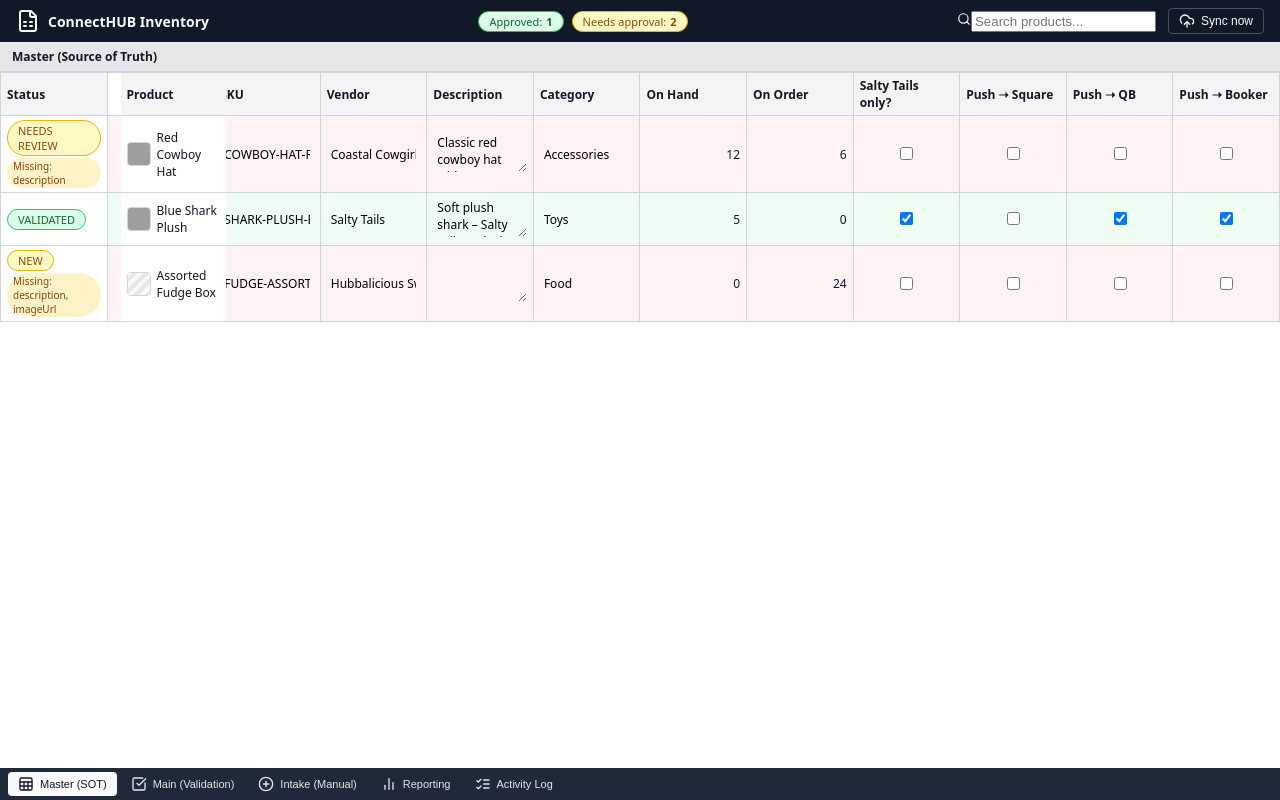
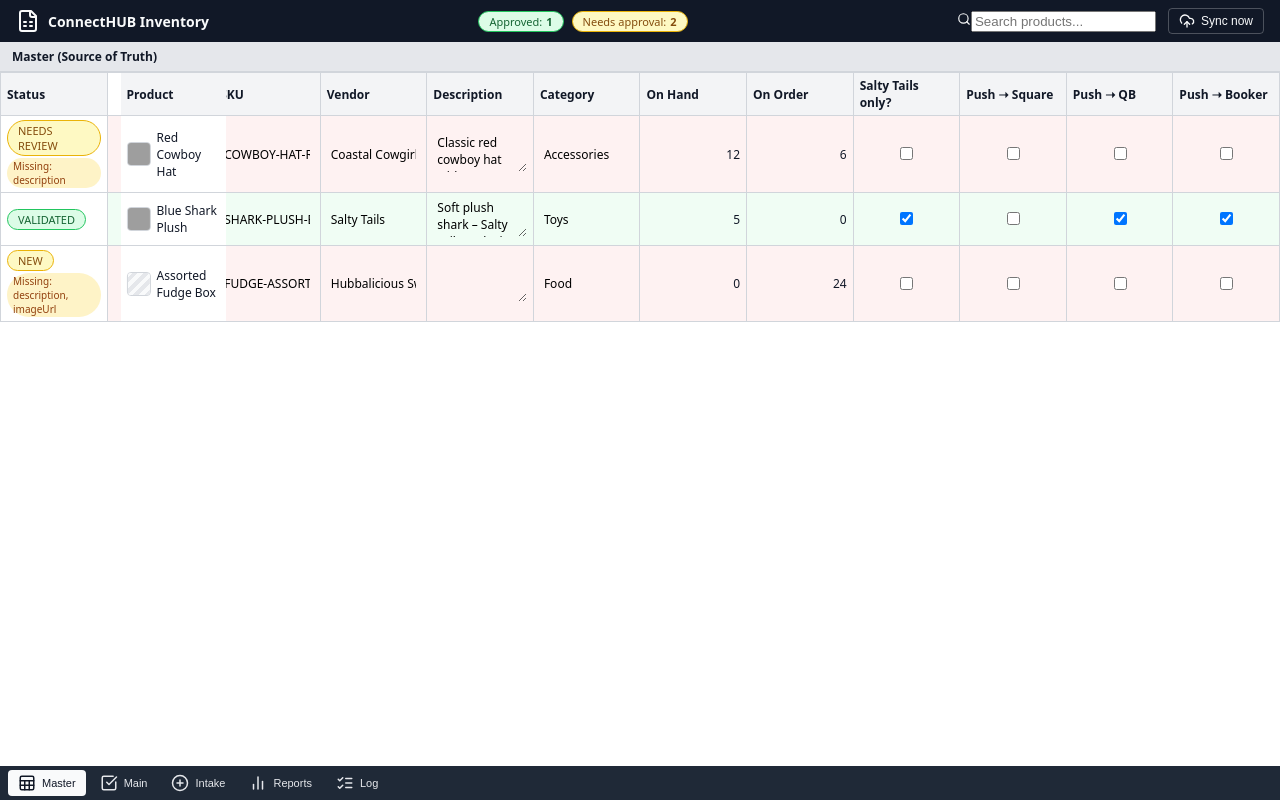
Before and after one commit to edan-ais/ConnectHUB, a React (Vite) app: page / in a window 1280 px wide. Built offline with nearby package versions, Linux system fonts and the light colour scheme; grey boxes are pictures that could not be loaded.

Commit message:
Update TabBar.tsx

```diff
--- a/src/components/layout/TabBar.tsx
+++ b/src/components/layout/TabBar.tsx
@@ -1,14 +1,20 @@
 import React from "react";
-import { Sheet, CheckSquare, PlusCircle, BarChart2, ListChecks } from "lucide-react";
+import {
+  Sheet,
+  CheckSquare,
+  PlusCircle,
+  BarChart2,
+  ListChecks
+} from "lucide-react";
 import { useInventoryStore } from "../../state/inventoryStore";
 import { TabId } from "../../lib/types";
 
 const TABS: { id: TabId; label: string; icon: React.ElementType }[] = [
-  { id: "MASTER", label: "Master (SOT)", icon: Sheet },
-  { id: "MAIN", label: "Main (Validation)", icon: CheckSquare },
-  { id: "INTAKE", label: "Intake (Manual)", icon: PlusCircle },
-  { id: "REPORTS", label: "Reporting", icon: BarChart2 },
-  { id: "LOGS", label: "Activity Log", icon: ListChecks }
+  { id: "MASTER", label: "Master", icon: Sheet },
+  { id: "MAIN", label: "Main", icon: CheckSquare },
+  { id: "INTAKE", label: "Intake", icon: PlusCircle },
+  { id: "REPORTS", label: "Reports", icon: BarChart2 },
+  { id: "LOGS", label: "Log", icon: ListChecks }
 ];
 
 export const TabBar: React.FC = () => {
@@ -16,7 +22,7 @@ export const TabBar: React.FC = () => {
   const setActiveTab = useInventoryStore(s => s.setActiveTab);
 
   return (
-    <nav className="tabbar">
+    <nav className="tabbar tabbar-bottom">
       {TABS.map(tab => {
         const Icon = tab.icon;
         const active = activeTab === tab.id;
@@ -26,7 +32,7 @@ export const TabBar: React.FC = () => {
             className={`tabbar-item ${active ? "tabbar-item-active" : ""}`}
             onClick={() => setActiveTab(tab.id)}
           >
-            <Icon size={16} />
+            <Icon size={18} />
             <span>{tab.label}</span>
           </button>
         );
```
